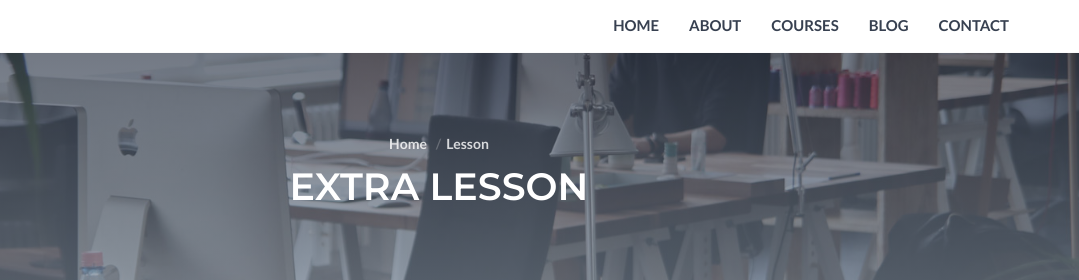
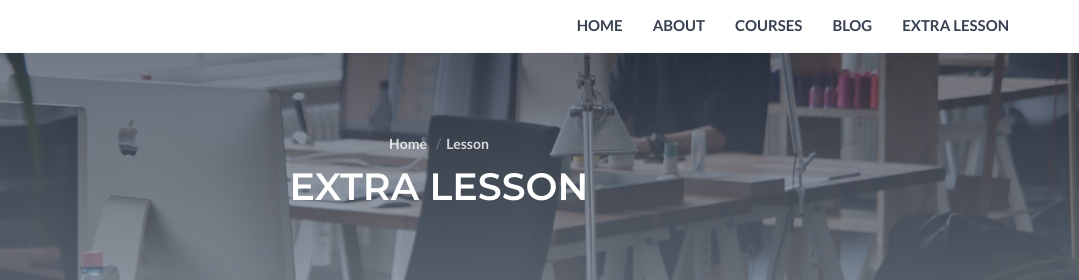
Before and after one commit to i2mamunu/fq-extralesson, a plain HTML site: page contact.html in a window 1280 px wide. Shown: the top 280 px of the page, 201-1280 px from the left. Drawn offline with Linux system fonts and the light colour scheme; some packages are replaced by stand-ins of ours.

Commit message:
Update contact.html

```diff
--- a/contact.html
+++ b/contact.html
@@ -57,7 +57,7 @@
 						<li><a href="#">About</a></li>
 						<li><a href="#">Courses</a></li>
 						<li><a href="blog.html">Blog</a></li>
-						<li><a href="contact.html">Contact</a></li>
+						<li><a href="contact.html">Extra Lesson</a></li>
 					</ul>
 				</nav>
 				<!-- /Navigation -->
```
